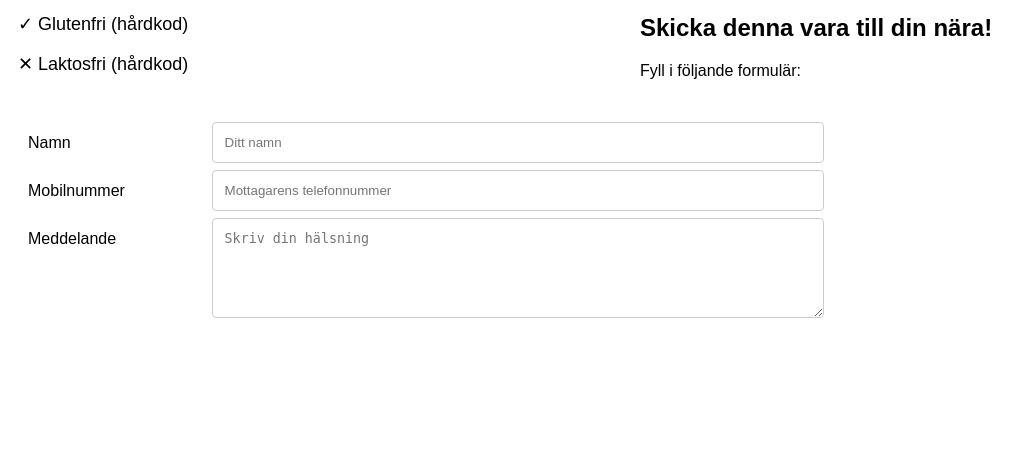
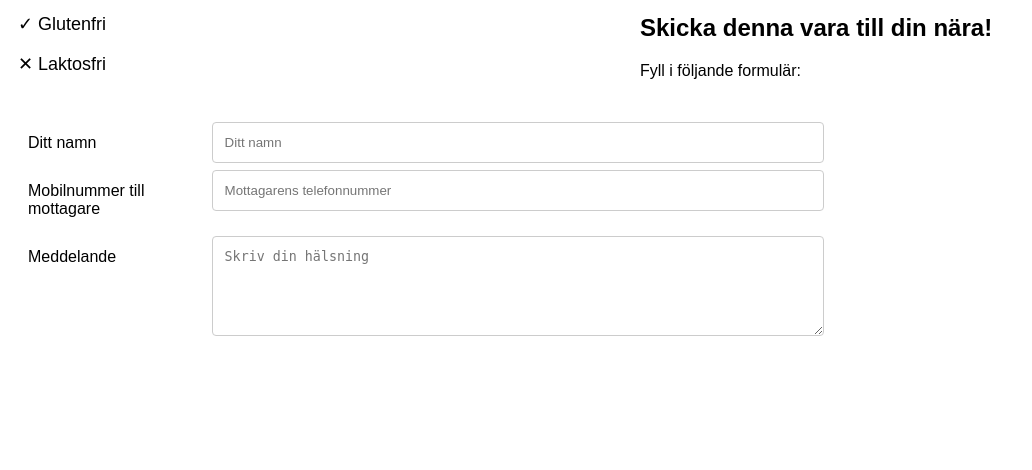
Before and after one commit to JoakimSorensen/BaljanGiftWebShop, a Flask app: page /card/1 in a window 1280 px wide. Shown: the part 281-751 px from the top of the page, without its empty margins (0-1032 px from the left). Run offline with Flask 2, Linux system fonts and the light colour scheme; data comes from the database, SQL or seed files in the repository; some libraries are stand-ins or nearby versions.

Commit message:
Changed text to describe form

```diff
--- a/server/templates/card.html
+++ b/server/templates/card.html
@@ -134,8 +134,8 @@
         </div>
         <p>{{ gift_box.description }}</p>
         <p> Pris: {{ gift_box.price }}kr </p>
-        <p>&#10003; Glutenfri (hårdkod)
-        <p>&#10005; Laktosfri (hårdkod)
+        <p>&#10003; Glutenfri
+        <p>&#10005; Laktosfri
 
 
 
@@ -156,7 +156,7 @@
         <form action="/action_page.php">
             <div class="row">
                 <div class="col-25">
-                    <label for="name">Namn</label>
+                    <label for="name">Ditt namn</label>
                 </div>
                 <div class="col-75">
                     <input type="text" id="name" name="name" placeholder="Ditt namn">
@@ -165,7 +165,7 @@
 
             <div class="row">
                 <div class="col-25">
-                    <label for="phonenumber">Mobilnummer</label>
+                    <label for="phonenumber">Mobilnummer till mottagare</label>
                 </div>
                 <div class="col-75">
                     <input type="text" id="phonenumber" name="phonenumber"
```
